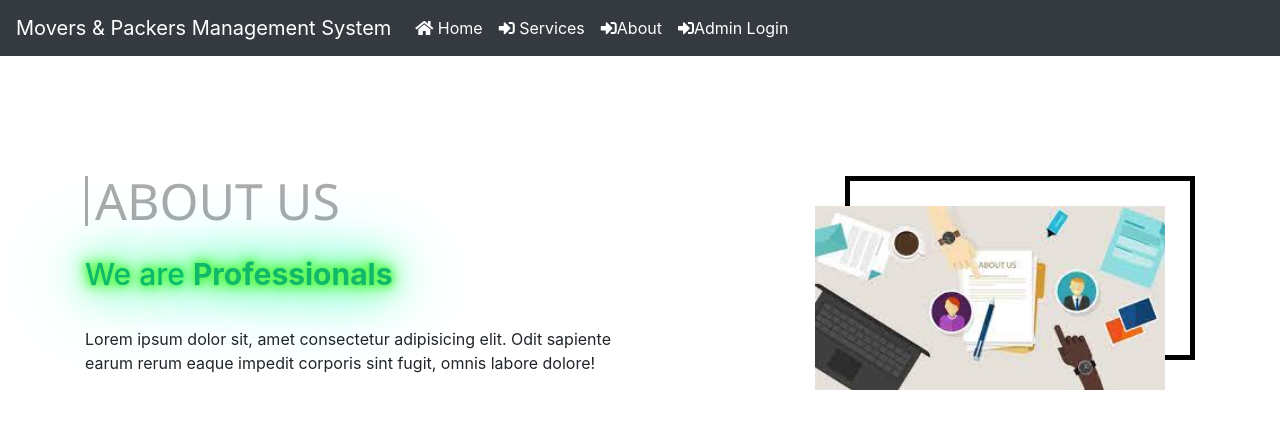
After one commit to YASHBHATTER/MoversAndPackers, a Django app: page /about in a window 1280 px wide. The commit adds this page. Shown: the top 429 px of the page. Run offline with Django 3.2, Linux system fonts and the light colour scheme.

Commit message:
Adding About section

```diff
--- a/MoversAndPackers/urls.py
+++ b/MoversAndPackers/urls.py
@@ -31,4 +31,5 @@ urlpatterns = [
     path('edit_service/<int:pid>',edit_service,name="edit_service"),
     path('delete_service/<int:pid>',delete_service,name="delete_service"),
     path('services',services,name="services"),
+    path('about',about,name="about"),
 ]+static(settings.MEDIA_URL,document_root=settings.MEDIA_ROOT)
--- a/moverspackers/static/css/mystyle.css
+++ b/moverspackers/static/css/mystyle.css
@@ -26,3 +26,50 @@
     text-transform: uppercase;
 
 }
+
+/* ABOUT PAGE CSS START  */
+.section-subtitle{
+    margin-bottom: 7px;
+    padding-left: 7px;
+    text-transform: uppercase;
+    color: #aaaaaa;
+    font-size: 50px;
+    font-family: 'Segoe UI', Tahoma, Geneva, Verdana, sans-serif;
+    border-left: 3px solid #aaaaaa;
+    line-height: 1;
+}
+.section-main-title{
+    margin-top: 30px;
+    margin-bottom: 35px;
+    font-size: 30px;
+    color: rgb(17, 184, 106);
+    text-shadow:
+        0 0 7px rgb(122, 255, 105),
+        0 0 10px rgb(52, 233, 36),
+        0 0 21px rgb(202, 255, 10),
+        0 0 42px #0fa,
+        0 0 2px #0fa,
+        0 0 92px #0fa,
+        0 0 50px #0fa,
+        0 0 15px #0fa;
+
+}
+.about-box{
+    width: 100%;
+    box-shadow: 0 0 0 5px #000 inset;
+    margin-right: 0;
+    margin-top: 0;
+    position: relative;
+    display: block;
+}
+
+
+.about-box img{
+    width: 100%;
+    transform: translateY(30px) translateX(-30px);
+
+
+}
+
+
+/* ABOUT PAGE CSS END  */
--- /dev/null
+++ b/moverspackers/templates/about.html
@@ -0,0 +1,33 @@
+{% include 'header.html' %}
+{% load static %}
+<br><br><br><br><br>
+<section id="about">
+    <div class="container">
+        <div class="row">
+            <div class="col-sm-6">
+                <div>
+                    <div class="section-title">
+                        <div class="section-subtitle">
+                            About Us
+                        </div>
+                        <h2 class="section-main-title">We are <strong>Professionals</strong></h2>
+                    </div>
+                    <div class="about-iem">
+                        <p>Lorem ipsum dolor sit, amet consectetur adipisicing elit. Odit sapiente earum rerum eaque
+                            impedit corporis sint fugit, omnis labore dolore!</p>
+                    </div>
+                </div>
+
+            </div>
+            <div class="col-sm-4 offset-sm-2">
+                <div class="about-box">
+                    <img src="{% static 'images/about.jpg' %}">
+                </div>
+            </div>
+
+
+        </div>
+
+
+    </div>
+</section>
--- a/moverspackers/templates/header.html
+++ b/moverspackers/templates/header.html
@@ -28,7 +28,7 @@
           <a class="nav-link" href="{% url 'services' %}"><i class="fa fa-sign-in-alt"></i> Services</a>
         </li>
         <li class="nav-item">
-          <a class="nav-link" href="{% url 'services' %}"><i class="fa fa-sign-in-alt"></i>Login</a>
+          <a class="nav-link" href="{% url 'about' %}"><i class="fa fa-sign-in-alt"></i>About</a>
         </li>
         <li class="nav-item">
           <a class="nav-link" href="{% url 'admin_login' %}"><i class="fa fa-sign-in-alt"></i>Admin Login</a>
--- a/moverspackers/templates/services.html
+++ b/moverspackers/templates/services.html
@@ -6,7 +6,7 @@
 
 </header>
 <nav aria-label="breadcrumb">
-    <ul class="breadrumb">
+    <ul class="breadcrumb">
     <li class="breadcrumb-item"><a href="{% url 'index' %}">HOME</a></li>
     <li class="breadcrumb-item active" aria-current="page">Services</li>
 </ul>
--- a/moverspackers/views.py
+++ b/moverspackers/views.py
@@ -90,3 +90,6 @@ def delete_service(request,pid):
 def services(request):
     services = Services.objects.all()
     return render(request,'services.html',locals())
+
+def about(request):
+    return render(request,'about.html')
```
Also changed, not shown: moverspackers/static/images/about.jpg (added).
